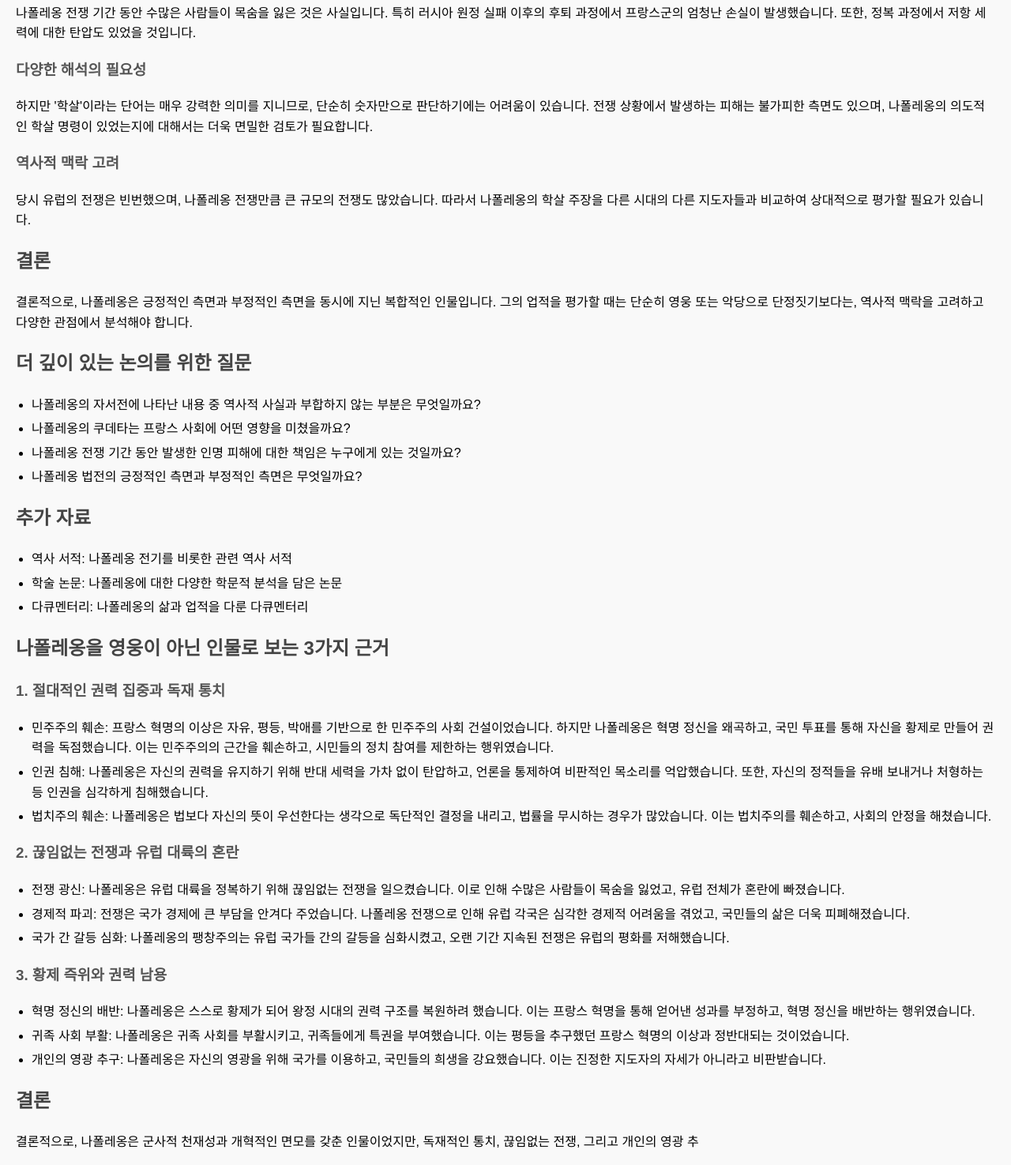
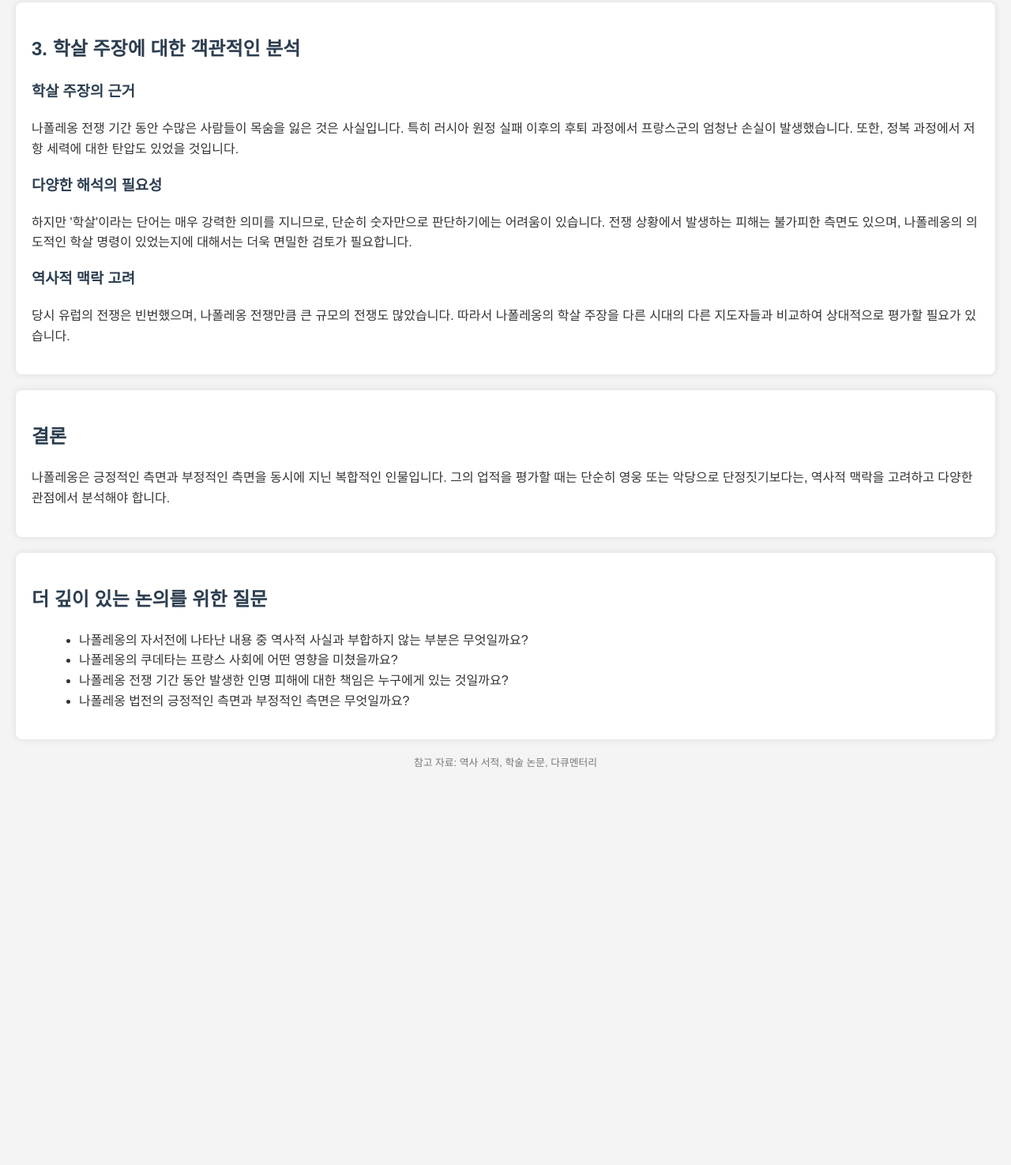
Before and after one commit to chungchun12/dd, a plain HTML site: page index.html in a window 1280 px wide. Shown: the part 785-2260 px from the top of the page at 79% size. After the commit the page ends 1782 px from the top, so only its background shows below. Drawn offline with Linux system fonts and the light colour scheme.

Commit message:
Update index.html

````diff
--- a/index.html
+++ b/index.html
@@ -1,60 +1,65 @@
-아래는 요청하신 내용을 HTML 코드로 작성한 것입니다. 내용은 원본 그대로 유지했습니다.
-
-```html
 <!DOCTYPE html>
 <html lang="ko">
 <head>
     <meta charset="UTF-8">
     <meta name="viewport" content="width=device-width, initial-scale=1.0">
-    <title>나폴레옹에 대한 비판적 분석</title>
+    <title>나폴레옹 비판적 분석</title>
     <style>
         body {
             font-family: Arial, sans-serif;
             line-height: 1.6;
             margin: 20px;
-            background-color: #f9f9f9;
+            background-color: #f4f4f4;
+            color: #333;
+        }
+        h1, h2, h3, h4 {
+            color: #2c3e50;
         }
         h1 {
-            color: #333;
+            text-align: center;
         }
-        h2 {
-            color: #444;
-        }
-        h3 {
-            color: #555;
-        }
-        h4 {
-            color: #666;
-        }
-        p {
-            margin-bottom: 15px;
+        section {
+            background: white;
+            padding: 20px;
+            border-radius: 8px;
+            box-shadow: 0 0 10px rgba(0, 0, 0, 0.1);
+            margin-bottom: 20px;
         }
         ul {
-            margin: 10px 0;
-            padding-left: 20px;
+            list-style-type: disc;
+            margin-left: 20px;
         }
-        li {
-            margin-bottom: 5px;
+        footer {
+            text-align: center;
+            margin-top: 20px;
+            font-size: 0.8em;
+            color: #777;
         }
     </style>
 </head>
 <body>
-    <h1>나폴레옹에 대한 비판적 분석: 더 깊이 있는 논의를 위해</h1>
 
+<h1>나폴레옹에 대한 비판적 분석</h1>
+
+<section>
     <h2>1. 나폴레옹의 자서전과 역사적 진실</h2>
     <h3>자서전의 한계</h3>
     <p>나폴레옹의 자서전은 분명 그의 관점에서 쓰여졌으며, 자신의 업적을 미화하고 정당화하려는 의도가 짙습니다. 역사적 사건은 다양한 관점에서 해석될 수 있으며, 한 사람의 기록만으로는 전체적인 진실을 파악하기 어렵습니다.</p>
 
     <h3>객관적인 자료의 중요성</h3>
     <p>나폴레옹의 자서전 외에도 당시의 신문 기사, 개인 일기, 회고록 등 다양한 자료를 종합적으로 분석해야만 객관적인 역사적 사건을 파악할 수 있습니다.</p>
+</section>
 
+<section>
     <h2>2. 쿠데타와 정권 장악</h2>
     <h3>합법성 논란</h3>
     <p>나폴레옹의 쿠데타는 당시 프랑스 사회의 혼란을 이용한 권력 찬탈이라는 비판을 받습니다. 민주적인 절차를 거치지 않고 무력을 통해 정권을 장악한 것은 명백한 사실입니다.</p>
 
     <h3>권력 집중의 위험성</h3>
     <p>쿠데타를 통해 권력을 장악한 나폴레옹은 이후 황제에 즉위하며 절대 권력을 행사했습니다. 이는 민주주의 발전에 역행하는 행위이며, 개인의 야망을 위해 국가를 사유화한 것으로 볼 수 있습니다.</p>
+</section>
 
+<section>
     <h2>3. 학살 주장에 대한 객관적인 분석</h2>
     <h3>학살 주장의 근거</h3>
     <p>나폴레옹 전쟁 기간 동안 수많은 사람들이 목숨을 잃은 것은 사실입니다. 특히 러시아 원정 실패 이후의 후퇴 과정에서 프랑스군의 엄청난 손실이 발생했습니다. 또한, 정복 과정에서 저항 세력에 대한 탄압도 있었을 것입니다.</p>
@@ -64,10 +69,14 @@
 
     <h3>역사적 맥락 고려</h3>
     <p>당시 유럽의 전쟁은 빈번했으며, 나폴레옹 전쟁만큼 큰 규모의 전쟁도 많았습니다. 따라서 나폴레옹의 학살 주장을 다른 시대의 다른 지도자들과 비교하여 상대적으로 평가할 필요가 있습니다.</p>
+</section>
 
+<section>
     <h2>결론</h2>
-    <p>결론적으로, 나폴레옹은 긍정적인 측면과 부정적인 측면을 동시에 지닌 복합적인 인물입니다. 그의 업적을 평가할 때는 단순히 영웅 또는 악당으로 단정짓기보다는, 역사적 맥락을 고려하고 다양한 관점에서 분석해야 합니다.</p>
+    <p>나폴레옹은 긍정적인 측면과 부정적인 측면을 동시에 지닌 복합적인 인물입니다. 그의 업적을 평가할 때는 단순히 영웅 또는 악당으로 단정짓기보다는, 역사적 맥락을 고려하고 다양한 관점에서 분석해야 합니다.</p>
+</section>
 
+<section>
     <h2>더 깊이 있는 논의를 위한 질문</h2>
     <ul>
         <li>나폴레옹의 자서전에 나타난 내용 중 역사적 사실과 부합하지 않는 부분은 무엇일까요?</li>
@@ -75,35 +84,11 @@
         <li>나폴레옹 전쟁 기간 동안 발생한 인명 피해에 대한 책임은 누구에게 있는 것일까요?</li>
         <li>나폴레옹 법전의 긍정적인 측면과 부정적인 측면은 무엇일까요?</li>
     </ul>
+</section>
 
-    <h2>추가 자료</h2>
-    <ul>
-        <li>역사 서적: 나폴레옹 전기를 비롯한 관련 역사 서적</li>
-        <li>학술 논문: 나폴레옹에 대한 다양한 학문적 분석을 담은 논문</li>
-        <li>다큐멘터리: 나폴레옹의 삶과 업적을 다룬 다큐멘터리</li>
-    </ul>
+<footer>
+    <p>참고 자료: 역사 서적, 학술 논문, 다큐멘터리</p>
+</footer>
 
-    <h2>나폴레옹을 영웅이 아닌 인물로 보는 3가지 근거</h2>
-    <h3>1. 절대적인 권력 집중과 독재 통치</h3>
-    <ul>
-        <li>민주주의 훼손: 프랑스 혁명의 이상은 자유, 평등, 박애를 기반으로 한 민주주의 사회 건설이었습니다. 하지만 나폴레옹은 혁명 정신을 왜곡하고, 국민 투표를 통해 자신을 황제로 만들어 권력을 독점했습니다. 이는 민주주의의 근간을 훼손하고, 시민들의 정치 참여를 제한하는 행위였습니다.</li>
-        <li>인권 침해: 나폴레옹은 자신의 권력을 유지하기 위해 반대 세력을 가차 없이 탄압하고, 언론을 통제하여 비판적인 목소리를 억압했습니다. 또한, 자신의 정적들을 유배 보내거나 처형하는 등 인권을 심각하게 침해했습니다.</li>
-        <li>법치주의 훼손: 나폴레옹은 법보다 자신의 뜻이 우선한다는 생각으로 독단적인 결정을 내리고, 법률을 무시하는 경우가 많았습니다. 이는 법치주의를 훼손하고, 사회의 안정을 해쳤습니다.</li>
-    </ul>
-
-    <h3>2. 끊임없는 전쟁과 유럽 대륙의 혼란</h3>
-    <ul>
-        <li>전쟁 광신: 나폴레옹은 유럽 대륙을 정복하기 위해 끊임없는 전쟁을 일으켰습니다. 이로 인해 수많은 사람들이 목숨을 잃었고, 유럽 전체가 혼란에 빠졌습니다.</li>
-        <li>경제적 파괴: 전쟁은 국가 경제에 큰 부담을 안겨다 주었습니다. 나폴레옹 전쟁으로 인해 유럽 각국은 심각한 경제적 어려움을 겪었고, 국민들의 삶은 더욱 피폐해졌습니다.</li>
-        <li>국가 간 갈등 심화: 나폴레옹의 팽창주의는 유럽 국가들 간의 갈등을 심화시켰고, 오랜 기간 지속된 전쟁은 유럽의 평화를 저해했습니다.</li>
-    </ul>
-
-    <h3>3. 황제 즉위와 권력 남용</h3>
-    <ul>
-        <li>혁명 정신의 배반: 나폴레옹은 스스로 황제가 되어 왕정 시대의 권력 구조를 복원하려 했습니다. 이는 프랑스 혁명을 통해 얻어낸 성과를 부정하고, 혁명 정신을 배반하는 행위였습니다.</li>
-        <li>귀족 사회 부활: 나폴레옹은 귀족 사회를 부활시키고, 귀족들에게 특권을 부여했습니다. 이는 평등을 추구했던 프랑스 혁명의 이상과 정반대되는 것이었습니다.</li>
-        <li>개인의 영광 추구: 나폴레옹은 자신의 영광을 위해 국가를 이용하고, 국민들의 희생을 강요했습니다. 이는 진정한 지도자의 자세가 아니라고 비판받습니다.</li>
-    </ul>
-
-    <h2>결론</h2>
-    <p>결론적으로, 나폴레옹은 군사적 천재성과 개혁적인 면모를 갖춘 인물이었지만, 독재적인 통치, 끊임없는 전쟁, 그리고 개인의 영광 추
+</body>
+</html>
````
